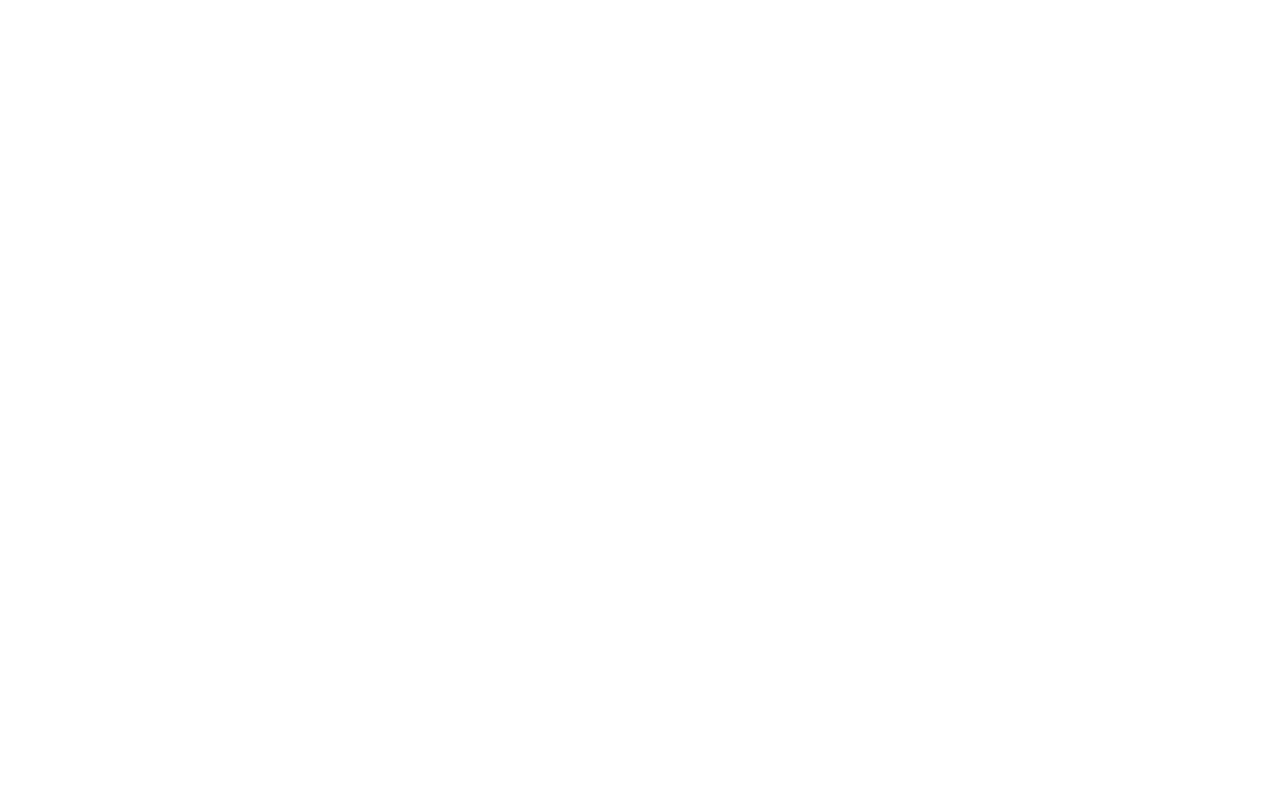
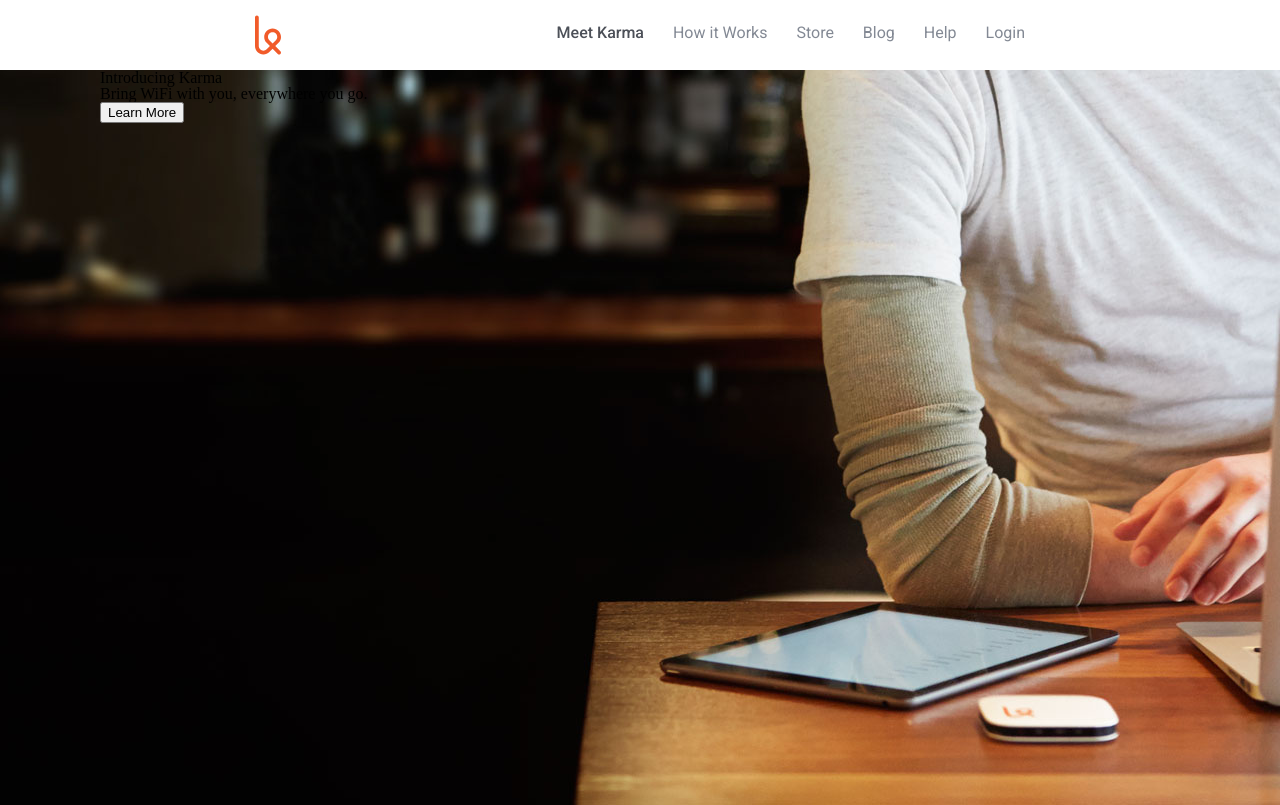
Before and after one commit to lmulion7/fewd_landing_page_clone, a plain HTML site: page index.html in a window 1280 px wide. Drawn offline with Linux system fonts and the light colour scheme.

Commit message:
added images

```diff
--- a/css/style.css
+++ b/css/style.css
@@ -1,8 +1,14 @@
-/* http://meyerweb.com/eric/tools/css/reset/
-   v2.0 | 20110126
-   License: none (public domain)
+/* Paul Irish Box-Sizing: Border-Box reset - apply a natural box layout model to all elements, but allowing components to change http://www.paulirish.com/2012/box-sizing-border-box-ftw/ */
+html {
+  box-sizing: border-box;
+}
+*, *:before, *:after {
+  box-sizing: inherit;
+}
+/**
+ * Eric Meyer's Reset CSS v2.0 (http://meyerweb.com/eric/tools/css/reset/)
+ * http://cssreset.com
  */
-
 html, body, div, span, applet, object, iframe,
 h1, h2, h3, h4, h5, h6, p, blockquote, pre,
 a, abbr, acronym, address, big, cite, code,
@@ -34,15 +40,55 @@ body {
 ol, ul {
     list-style: none;
 }
-blockquote, q {
-	quotes: none;
+/* End of Reset */
+/* Start of Custom Styles */
+.content {
+    padding: 0 100px;
 }
-blockquote:before, blockquote:after,
-q:before, q:after {
-	content: '';
-	content: none;
+/* Navigation Section */
+.top-navigation .links {
+    float: right;
+    font-family: 'Roboto', sans-serif;
+    color: #838994;
+    font-size: 16px;
+    margin-top: 25px;
+    -webkit-font-smoothing: antialiased;
 }
-table {
-	border-collapse: collapse;
-	border-spacing: 0;
+.top-navigation .links li {
+    display: inline-block;
+    margin-left: 25px;
 }
+.top-navigation .links .active {
+    color: #4c5058;
+    font-weight: 500;
+}
+.top-navigation .links li:hover {
+    cursor: pointer;
+    color: #333333;
+}
+
+/* Navigation Section */
+.top-navigation {
+    background-color: #fff;
+}
+.top-navigation > .content {
+    width: 970px;
+    height: 70px;
+    margin: 0 auto;
+}
+
+.introduction {
+    background-image: url('../images/first-background.jpg');
+    background-position: center bottom;
+    background-repeat: no-repeat;
+    background-size: cover;
+    height: 45.938rem;
+}
+
+.big-button {
+    text-shadow: none;
+    border-style: none;
+    border-radius: 4px;
+    padding: 16px 26px;
+    line-height: 1.33;
+}
--- a/index.html
+++ b/index.html
@@ -3,9 +3,29 @@
 <head>
 	<meta charset="UTF-8">
 	<link rel="stylesheet" href="css/style.css">
+	<link href='http://fonts.googleapis.com/css?family=Roboto:400,500,300' rel='stylesheet' type='text/css'>
 	<title>Document</title>
 </head>
 <body>
-
+<nav class="top-navigation">
+    <div class="content">
+        <ul class="links">
+            <li class="active">Meet Karma</li>
+            <li>How it Works</li>
+            <li>Store</li>
+            <li>Blog</li>
+            <li>Help</li>
+            <li>Login</li>
+        </ul>
+        <img class="logo" src="images/karma-logo.svg" alt="Logo Image" width="26px" style="height: 70px;">
+    </div>
+</nav>
+	<section class="introduction">
+    <div class="content">
+        <h1>Introducing Karma</h1>
+        <h3>Bring WiFi with you, everywhere you go.</h3>
+        <button>Learn More</button>
+    </div>
+</section>
 </body>
 </html>
```
Also changed, not shown: images/first-background.jpg (added), images/karma-logo.svg (added). Lines whose indentation alone changed are shown as unchanged.
